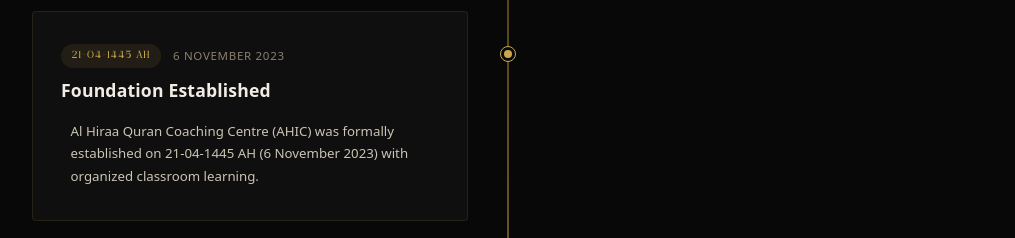
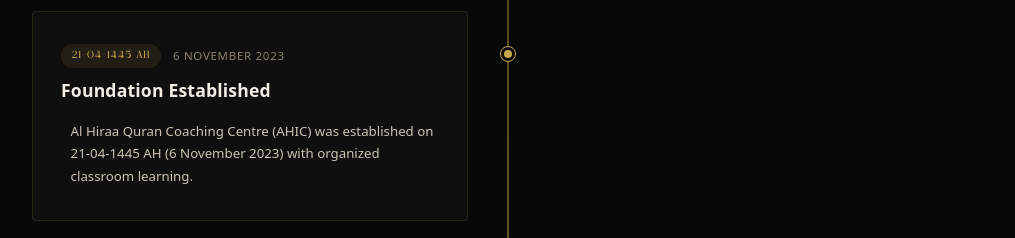
Before and after one commit to alhiraa-institute/al-hira-v2, a Next.js app: page /journey in a window 1280 px wide. Shown: the part 1200-1438 px from the top of the page, without its empty margins (132-1147 px from the left). Built offline with nearby package versions, Linux system fonts and the light colour scheme; a web font is replaced by a local one.

Commit message:
fix: delete word formally from Foundation Established timeline point

```diff
--- a/src/app/journey/page.js
+++ b/src/app/journey/page.js
@@ -40,7 +40,7 @@
         title: "Foundation Established",
         side: "left",
         points: [
-            "Al Hiraa Quran Coaching Centre (AHIC) was formally established on 21-04-1445 AH (6 November 2023) with organized classroom learning.",
+            "Al Hiraa Quran Coaching Centre (AHIC) was established on 21-04-1445 AH (6 November 2023) with organized classroom learning.",
         ],
     },
     {
```
